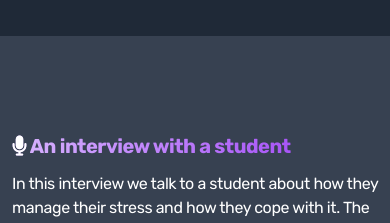
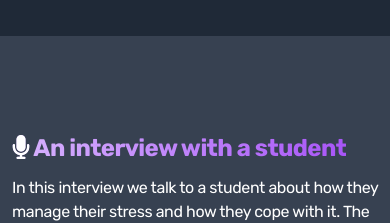
Before and after one commit to ArcheryLuna/merdia, a React (Create React App) app: page /stress in a window 390 px wide. Shown: the part 5760-5983 px from the top of the page. Built offline with nearby package versions, Linux system fonts and the light colour scheme; some icons are missing.

Commit message:
Small Fixes

```diff
--- a/src/components/navbar/index.js
+++ b/src/components/navbar/index.js
@@ -100,8 +100,8 @@ const Menu = () => {
                     <div id="menu-items">
                         <a href="/" className="menu-item">Home</a>
                         <a href="/stress-management" className="menu-item">Stress Management</a>
-                        <a href="/#" className="menu-item">Our Goal</a>
-                        <a href="/#" className="menu-item">Contact Us</a>
+                        <a href="#" className="menu-item">Our Goal</a>
+                        <a href="/contacts" className="menu-item">Contact Us</a>
                     </div>
                     <div id="menu-background-pattern"></div>
                     <div id="menu-background-image"></div>
@@ -131,7 +131,7 @@ const Menu = () => {
                     <a href="/stress-management" className="block py-2 pl-3 pr-4 text-gray-700 rounded hover:bg-gray-100 md:hover:bg-transparent md:border-0 md:hover:text-blue-700 md:p-0 dark:text-gray-400 md:dark:hover:text-white dark:hover:bg-gray-700 dark:hover:text-white md:dark:hover:bg-transparent">Stress Management</a>
                     </li>
                     <li>
-                    <a href="/#" className="block py-2 pl-3 pr-4 text-gray-700 rounded hover:bg-gray-100 md:hover:bg-transparent md:border-0 md:hover:text-blue-700 md:p-0 dark:text-gray-400 md:dark:hover:text-white dark:hover:bg-gray-700 dark:hover:text-white md:dark:hover:bg-transparent">Our Goal</a>
+                    <a href="#" className="block py-2 pl-3 pr-4 text-gray-700 rounded hover:bg-gray-100 md:hover:bg-transparent md:border-0 md:hover:text-blue-700 md:p-0 dark:text-gray-400 md:dark:hover:text-white dark:hover:bg-gray-700 dark:hover:text-white md:dark:hover:bg-transparent">Our Goal</a>
                     </li>
                     <li>
                     <a href="/contacts" className="block py-2 pl-3 pr-4 text-gray-700 rounded hover:bg-gray-100 md:hover:bg-transparent md:border-0 md:hover:text-blue-700 md:p-0 dark:text-gray-400 md:dark:hover:text-white dark:hover:bg-gray-700 dark:hover:text-white md:dark:hover:bg-transparent">Contact's</a>
--- a/src/components/stress-management/index.js
+++ b/src/components/stress-management/index.js
@@ -319,7 +319,7 @@ export default class StressManagment extends Component {
                     <motion.h1 initial={{ opacity: 0 }}
                         viewport={{ once: true }}
                         transition={{ duration: 0.5 }}
-                        whileInView={{ opacity: 1 }} className='duration-150 md:mt-0 mt-12 tracking-tight text-center md:text-left text-xl md:text-4xl font-bold bg-gradient-to-r from-purple-300 to-purple-500 inline-block text-transparent bg-clip-text'>
+                        whileInView={{ opacity: 1 }} className='duration-150 md:mt-0 mt-12 tracking-tight text-center md:text-left text-2xl md:text-4xl font-bold bg-gradient-to-r from-purple-300 to-purple-500 inline-block text-transparent bg-clip-text'>
                         <i className="fa-solid fa-microphone text-white"></i> An interview with a student
                     </motion.h1>
                     <motion.p
```
